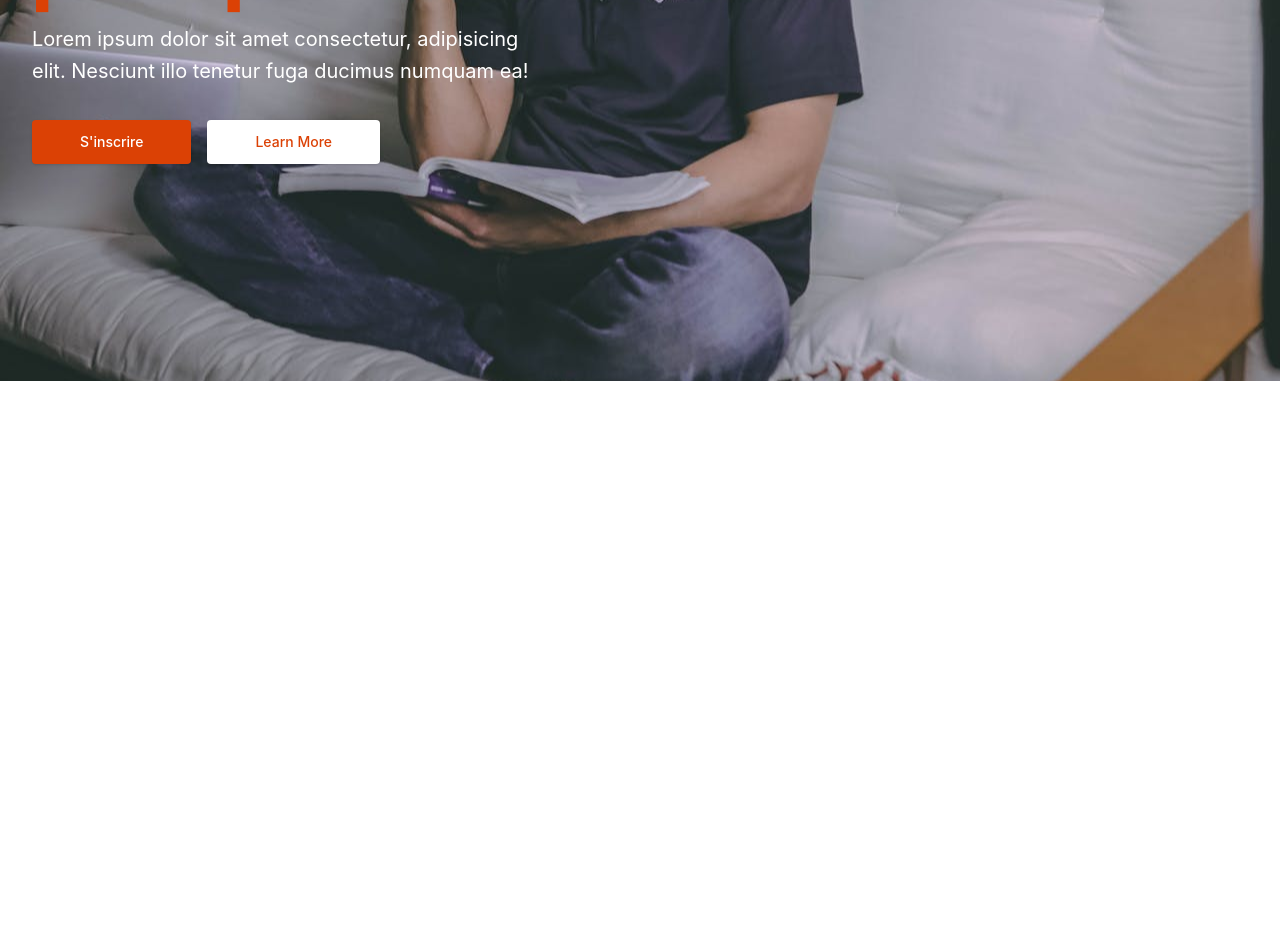
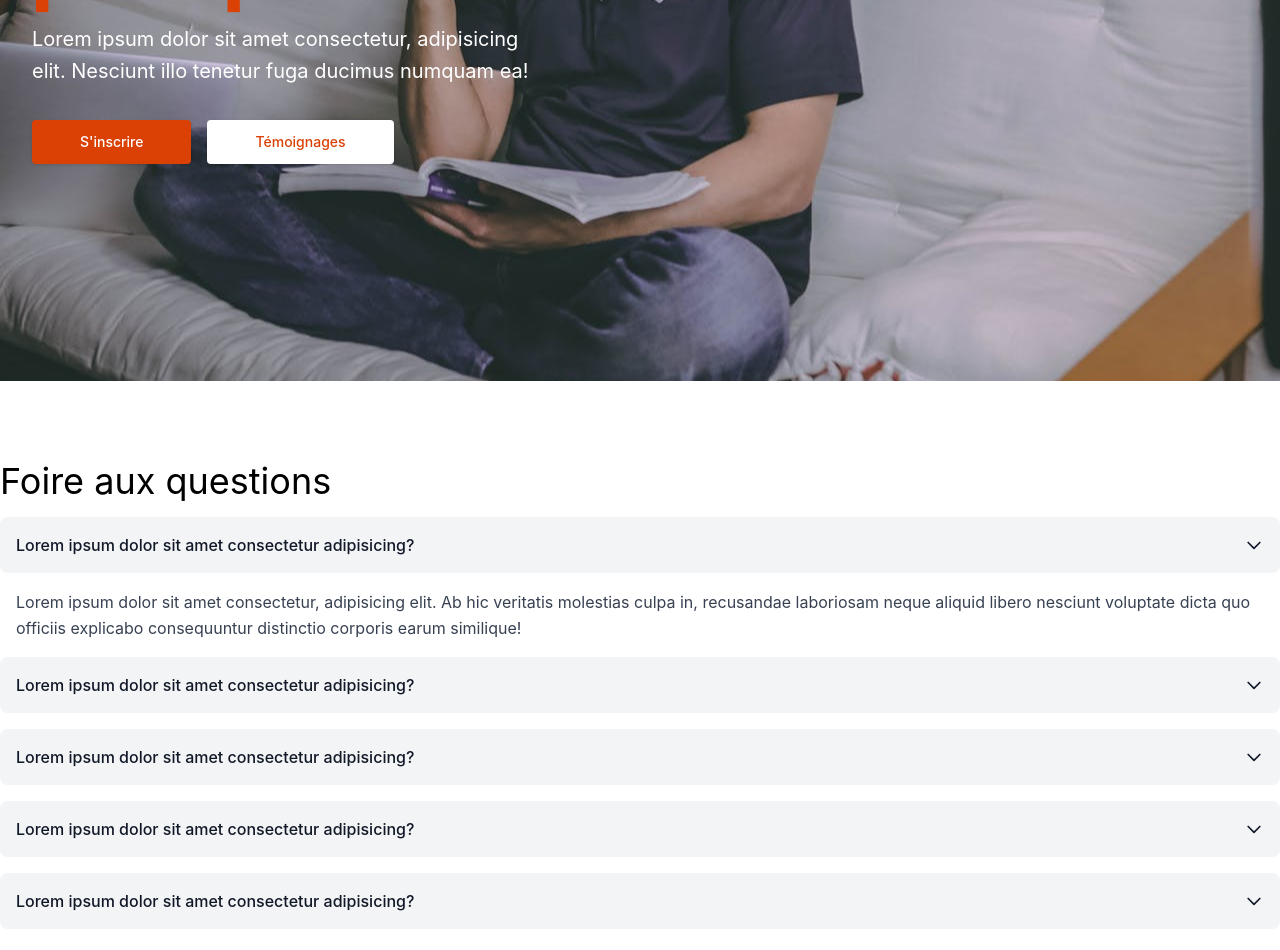
Before and after one commit to williambaele/classpro, a React (Create React App) app: page /temoignages in a window 1280 px wide. Shown: the part 420-1370 px from the top of the page. Before the commit the page ends 801 px from the top, so only its background shows below. Built offline with nearby package versions, Linux system fonts and the light colour scheme.

Commit message:
Added FAQ

```diff
--- a/src/App.js
+++ b/src/App.js
@@ -1,3 +1,4 @@
+import Faq from "./components/Faq";
 import Header from "./components/Header";
 import Hero from "./components/Hero";
 
@@ -6,6 +7,7 @@ function App() {
     <div className="App">
       <Header />
       <Hero />
+      <Faq />
     </div>
   );
 }
--- /dev/null
+++ b/src/components/Faq.js
@@ -0,0 +1,68 @@
+import React, { useState } from "react";
+
+const Faq = () => {
+  const [activeQuestion, setActiveQuestion] = useState(0);
+
+  const questions = [
+    {
+      title: "Lorem ipsum dolor sit amet consectetur adipisicing?",
+      content:
+        "Lorem ipsum dolor sit amet consectetur, adipisicing elit. Ab hic veritatis molestias culpa in, recusandae laboriosam neque aliquid libero nesciunt voluptate dicta quo officiis explicabo consequuntur distinctio corporis earum similique!",
+    },
+    {
+      title: "Lorem ipsum dolor sit amet consectetur adipisicing?",
+      content:
+        "Lorem ipsum dolor sit amet consectetur, adipisicing elit. Ab hic veritatis molestias culpa in, recusandae laboriosam neque aliquid libero nesciunt voluptate dicta quo officiis explicabo consequuntur distinctio corporis earum similique!",
+    },
+    {
+      title: "Lorem ipsum dolor sit amet consectetur adipisicing?",
+      content:
+        "Lorem ipsum dolor sit amet consectetur, adipisicing elit. Ab hic veritatis molestias culpa in, recusandae laboriosam neque aliquid libero nesciunt voluptate dicta quo officiis explicabo consequuntur distinctio corporis earum similique!",
+    },
+    {
+      title: "Lorem ipsum dolor sit amet consectetur adipisicing?",
+      content:
+        "Lorem ipsum dolor sit amet consectetur, adipisicing elit. Ab hic veritatis molestias culpa in, recusandae laboriosam neque aliquid libero nesciunt voluptate dicta quo officiis explicabo consequuntur distinctio corporis earum similique!",
+    },
+    {
+      title: "Lorem ipsum dolor sit amet consectetur adipisicing?",
+      content:
+        "Lorem ipsum dolor sit amet consectetur, adipisicing elit. Ab hic veritatis molestias culpa in, recusandae laboriosam neque aliquid libero nesciunt voluptate dicta quo officiis explicabo consequuntur distinctio corporis earum similique!",
+    },
+  ];
+  return (
+    <div className="space-y-4 mx-auto container py-20">
+      <h2 className="text-4xl text-large">Foire aux questions</h2>
+      {questions.map((question, index) => (
+        <div keu={index} onClick={() => setActiveQuestion(index)}>
+          <div className="flex cursor-pointer items-center justify-between gap-1.5 rounded-lg bg-gray-100 p-4 text-gray-900 delay-400	transition-transform	ease-in-out	">
+            <h2 className="font-medium">{question.title}</h2>
+            <svg
+              className="h-5 w-5 shrink-0 transition duration-300 group-open:-rotate-180"
+              xmlns="http://www.w3.org/2000/svg"
+              fill="none"
+              viewBox="0 0 24 24"
+              stroke="currentColor"
+            >
+              <path
+                stroke-linecap="round"
+                stroke-linejoin="round"
+                stroke-width="2"
+                d="M19 9l-7 7-7-7"
+              />
+            </svg>
+          </div>
+          <p
+            className={`mt-4 px-4 leading-relaxed text-gray-700 ${
+              activeQuestion === index ? "flex" : "hidden"
+            }`}
+          >
+            {question.content}
+          </p>
+        </div>
+      ))}
+    </div>
+  );
+};
+
+export default Faq;
--- a/src/components/Hero.js
+++ b/src/components/Hero.js
@@ -44,7 +44,7 @@ const Hero = () => {
           >
             <a
               href="#"
-              className="block w-full rounded bg-[#DB4105] px-12 py-3 text-sm font-medium text-white shadow hover:bg-rose-700 focus:outline-none focus:ring active:bg-rose-500 sm:w-auto"
+              className="block w-full rounded bg-[#DB4105] px-12 py-3 text-sm font-medium text-white shadow hover:bg-[#DB4105]/90 focus:outline-none  sm:w-auto"
             >
               S'inscrire
             </a>
@@ -53,7 +53,7 @@ const Hero = () => {
               href="#"
               className="block w-full rounded bg-white px-12 py-3 text-sm font-medium text-[#DB4105] shadow hover:text-rose-700 focus:outline-none focus:ring active:text-rose-500 sm:w-auto"
             >
-              Learn More
+              Témoignages
             </a>
           </motion.div>
         </div>
```
